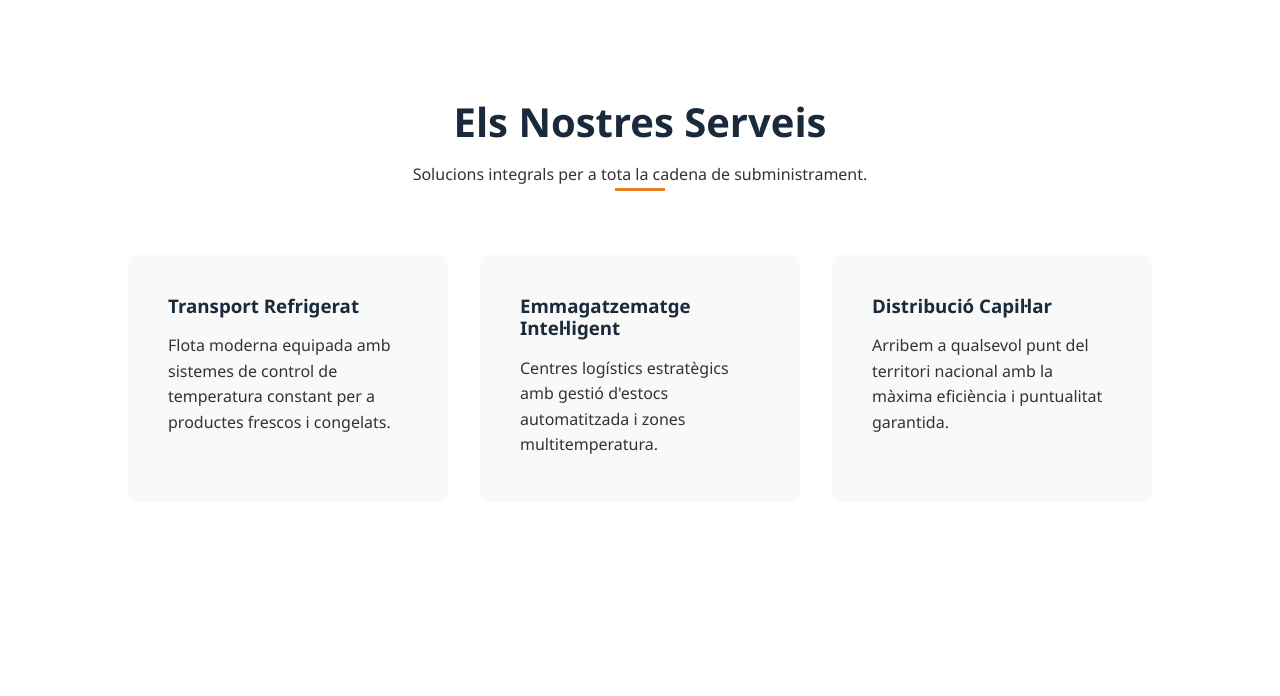
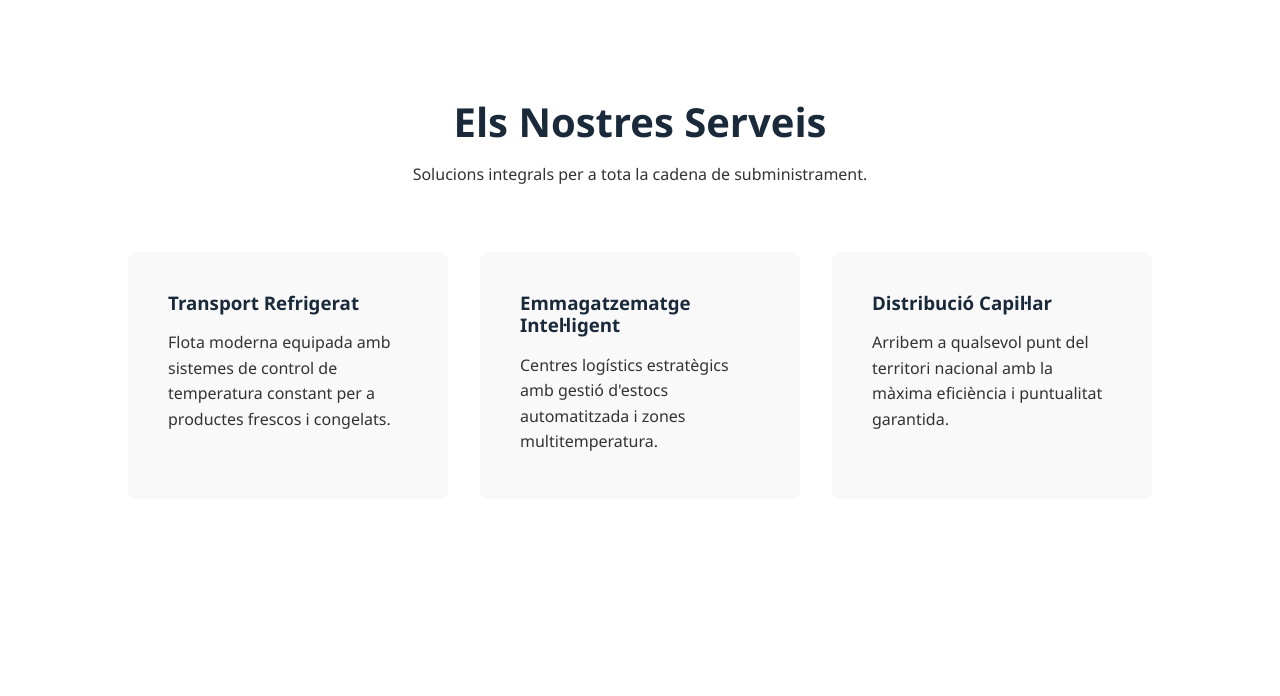
Before and after one commit to ArnauDominguez/web, a plain HTML site: page docs/index.html in a window 1280 px wide. Shown: the part 802-1498 px from the top of the page. Drawn offline with Linux system fonts and the light colour scheme; grey boxes are pictures that could not be loaded.

Commit message:
Comment out section-title::after styles to prevent display in the layout

```diff
--- a/docs/index.html
+++ b/docs/index.html
@@ -143,14 +143,14 @@
             margin-bottom: 1rem;
         }
 
-        .section-title::after {
+        /* .section-title::after {
             content: '';
             display: block;
-            width: 50px;
+            width: 0px;
             height: 3px;
             background: var(--accent);
             margin: 0 auto;
-        }
+        } */
 
         /* SERVEIS */
         .services-grid {
```
